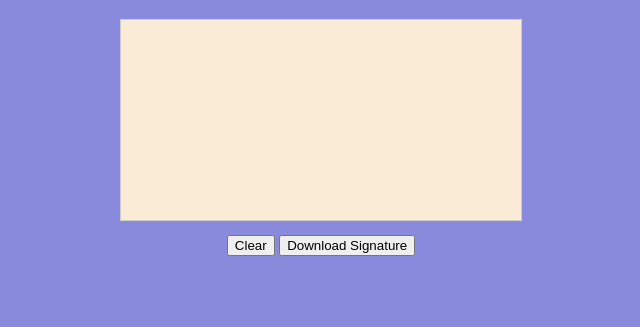
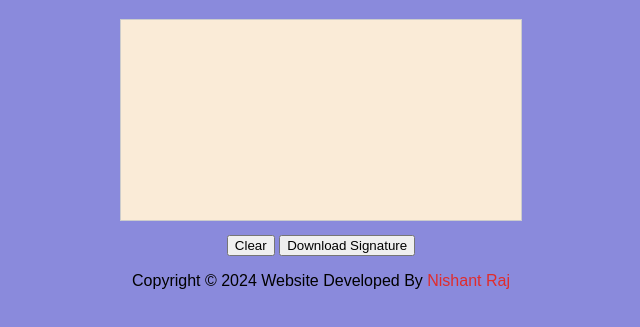
Before and after one commit to nishantrajraj1/Signature-Project, a plain HTML site: page index.html in a window 1280 px wide. Shown: the part 61-388 px from the top of the page, without its empty margins (319-959 px from the left). Drawn offline with Linux system fonts and the light colour scheme.

Commit message:
Update index.html

```diff
--- a/index.html
+++ b/index.html
@@ -12,6 +12,9 @@
     <br>
     <button onclick="clearCanvas()">Clear</button>
     <button onclick="downloadSignature()">Download Signature</button>
+     <div class="copyright">
+                <p>Copyright &copy; 2024 Website Developed By <span style="color: rgb(224, 44, 44);">Nishant Raj</span></p>
+            </div>
 
     <script src="script.js"></script>
 </body>
```
